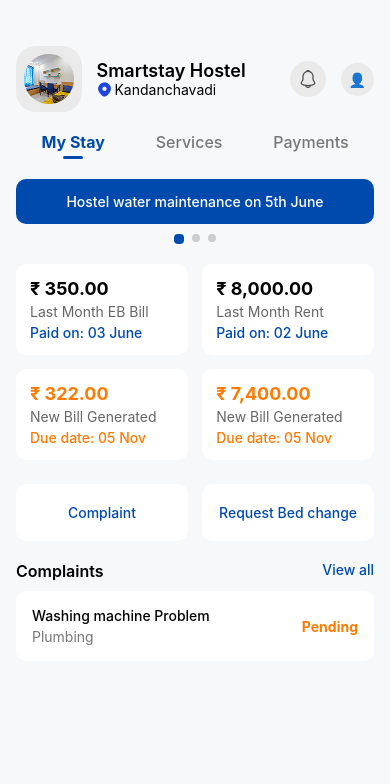
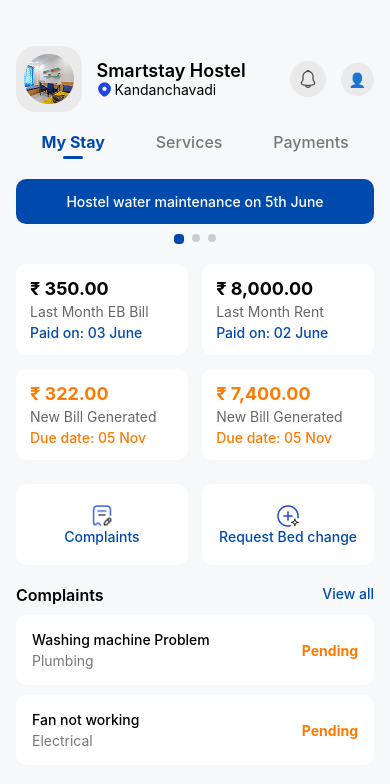
Before and after one commit to Qbatz/smartstay-tenant-mobile, a React Native app: screen / in a window 390 px wide. Shown: the top 784 px of the page. Built offline with nearby package versions, Linux system fonts and the light colour scheme.

Commit message:
stay_page

```diff
--- a/App.tsx
+++ b/App.tsx
@@ -7,7 +7,7 @@
 
 import { NewAppScreen } from '@react-native/new-app-screen';
 import { StatusBar, StyleSheet, useColorScheme, View } from 'react-native';
-import HomePage from './src/Components/HomePage';
+import MystayPage from './src/Components/MystayPage';
 import {
   SafeAreaProvider,
   useSafeAreaInsets,
@@ -19,7 +19,7 @@ function App() {
   return (
     <SafeAreaProvider>
       {/* <StatusBar barStyle={isDarkMode ? 'light-content' : 'dark-content'} /> */}
-      <HomePage />
+      <MystayPage />
     </SafeAreaProvider>
   );
 }
--- a/src/Components/HomePage.tsx
+++ /dev/null
@@ -1,220 +0,0 @@
-import React, { useState } from "react";
-import { View, Text, StyleSheet, ScrollView, TouchableOpacity ,Image} from "react-native";
-import Notification from "./Notification";
-// import Bell from "../assets/Images/notification.png"
-
-export default function HomePage() {
-  const [notificationshow, setNotificationShow] = useState(false);
-   const [activeTab, setActiveTab] = useState("My Stay");
-  const [activeDot, setActiveDot] = useState(0);
-
-  const handleNotificationShow = () => {
-    setNotificationShow(true);
-  };
-
-  const handleBack = () => {
-    setNotificationShow(false);
-  };
-
-
-  if (notificationshow) {
-    return <Notification onBack={handleBack} />;
-  }
-
-
-  return (
-    <ScrollView style={styles.container}>
-
-      <View style={styles.header}>
-         <View style={styles.profileIcon}>
-
-           <TouchableOpacity>
-<Image source={require("../assets/Images/Group 1.png")} />
-        </TouchableOpacity>
-        </View>
-
-        <View>
-          <Text  style={styles.hostelName}>Smartstay Hostel</Text>
-          <View style={{display:'flex', flexDirection:'row'}}>
-           <Image  source={require("../assets/Images/location.png")} />
-           <Text>Kandanchavadi</Text>
-          </View>
-
-        </View>
-
-        <View style={styles.profileIcon}>
-          {/* <TouchableOpacity onPress={handleNotificationShow}>
-            <Text style={styles.profileText}>Notification</Text>
-          </TouchableOpacity> */}
-           <TouchableOpacity onPress={handleNotificationShow}>
-<Image source={require("../assets/Images/notification.png")} />
-        </TouchableOpacity>
-        </View>
-
-        <View style={styles.profileIcon}>
-          <Text style={styles.profileText}>👤</Text>
-        </View>
-      </View>
-
-
-      {/* <View style={styles.tabs}>
-        <Text style={[styles.tabText, styles.activeTab]}>My Stay</Text>
-        <Text style={styles.tabText}>Services</Text>
-        <Text style={styles.tabText}>Payments</Text>
-      </View> */}
-       <View style={styles.tabs}>
-        {["My Stay", "Services", "Payments"].map((tab) => (
-          <TouchableOpacity key={tab} onPress={() => setActiveTab(tab)}>
-            <View style={styles.tabItem}>
-              <Text
-                style={[
-                  styles.tabText,
-                  activeTab === tab && styles.activeTab,
-                ]}
-              >
-                {tab}
-              </Text>
-              {activeTab === tab && <View style={styles.underline} />}
-            </View>
-          </TouchableOpacity>
-        ))}
-      </View>
-
-
-      <View style={styles.noticeBox}>
-        <Text style={styles.noticeText}>Hostel water maintenance on 5th June</Text>
-      </View>
-
-       <View style={styles.dotsContainer}>
-        {[0, 1, 2].map((dot) => (
-          <TouchableOpacity
-            key={dot}
-            onPress={() => {
-              if (dot === 1) handleNotificationShow(); // middle dot opens Notification
-              else setActiveDot(dot);
-            }}
-          >
-            <View
-              style={[
-                styles.dot,
-                activeDot === dot && styles.activeDotStyle,
-              ]}
-            />
-          </TouchableOpacity>
-        ))}
-      </View>
-
-
-      <View style={styles.billContainer}>
-        <View style={styles.billCard}>
-          <Text style={styles.amount}>₹ 350.00</Text>
-          <Text style={styles.label}>Last Month EB Bill</Text>
-          <Text style={styles.paidOn}>Paid on: 03 June</Text>
-        </View>
-
-        <View style={styles.billCard}>
-          <Text style={styles.amount}>₹ 8,000.00</Text>
-          <Text style={styles.label}>Last Month Rent</Text>
-          <Text style={styles.paidOn}>Paid on: 02 June</Text>
-        </View>
-
-        <View style={styles.billCard}>
-          <Text style={[styles.amount, { color: "#FF7A00" }]}>₹ 322.00</Text>
-          <Text style={styles.label}>New Bill Generated</Text>
-          <Text style={styles.dueOn}>Due date: 05 Nov</Text>
-        </View>
-
-        <View style={styles.billCard}>
-          <Text style={[styles.amount, { color: "#FF7A00" }]}>₹ 7,400.00</Text>
-          <Text style={styles.label}>New Bill Generated</Text>
-          <Text style={styles.dueOn}>Due date: 05 Nov</Text>
-        </View>
-      </View>
-
-
-      <View style={styles.quickLinks}>
-        <TouchableOpacity style={styles.quickButton}>
-          <Text style={styles.quickText}>Complaint</Text>
-        </TouchableOpacity>
-
-        <TouchableOpacity style={styles.quickButton}>
-          <Text style={styles.quickText}>Request Bed change</Text>
-        </TouchableOpacity>
-      </View>
-
-
-      <View style={styles.complaintSection}>
-        <View style={styles.complaintHeader}>
-          <Text style={styles.complaintTitle}>Complaints</Text>
-          <Text style={styles.viewAll}>View all</Text>
-        </View>
-
-        <View style={styles.complaintCard}>
-          <View>
-            <Text style={styles.complaintIssue}>Washing machine Problem</Text>
-            <Text style={styles.complaintType}>Plumbing</Text>
-          </View>
-          <Text style={styles.pending}>Pending</Text>
-        </View>
-      </View>
-    </ScrollView>
-  );
-}
-
-const styles = StyleSheet.create({
-  container: { flex: 1, backgroundColor: "#F7F8FA", padding: 16 },
-  header: { flexDirection: "row", justifyContent: "space-between", alignItems: "center", marginTop: 30 },
-  hostelName: { fontSize: 18, fontWeight: "600", color: "#000",marginRight:30},
-  location: { color: "#666" },
-  locationiconstyle : {marginTop:10},
-  profileIcon: { backgroundColor: "#EAEAEA", borderRadius: 20, padding: 8 },
-  profileText: { fontSize: 14 },
-  tabs: { flexDirection: "row", justifyContent: "space-around", marginTop: 20 },
-  tabText: { fontSize: 16, color: "#777", fontWeight: "500" },
-  activeTab: { color: "#004AAD", fontWeight: "bold" },
-  noticeBox: { backgroundColor: "#004AAD", borderRadius: 10, padding: 14, marginTop: 20 },
-  noticeText: { color: "#fff", fontWeight: "500", textAlign: "center" },
-  billContainer: { flexDirection: "row", flexWrap: "wrap", justifyContent: "space-between", marginTop: 20 },
-  billCard: { backgroundColor: "#fff", borderRadius: 10, padding: 14, width: "48%", marginBottom: 14, elevation: 2 },
-  amount: { fontSize: 18, fontWeight: "bold", color: "#000" },
-  label: { color: "#666", marginTop: 4 },
-  paidOn: { color: "#004AAD", marginTop: 4, fontWeight: "500" },
-  dueOn: { color: "#FF7A00", marginTop: 4, fontWeight: "500" },
-  quickLinks: { flexDirection: "row", justifyContent: "space-between", marginTop: 10 },
-  quickButton: { backgroundColor: "#fff", borderRadius: 10, paddingVertical: 20, width: "48%", alignItems: "center", elevation: 2 },
-  quickText: { color: "#004AAD", fontWeight: "500" },
-  complaintSection: { marginTop: 20, marginBottom: 40 },
-  complaintHeader: { flexDirection: "row", justifyContent: "space-between", marginBottom: 10 },
-  complaintTitle: { fontSize: 16, fontWeight: "600" },
-  viewAll: { color: "#004AAD", fontWeight: "500" },
-  complaintCard: { backgroundColor: "#fff", borderRadius: 10, padding: 16, flexDirection: "row", justifyContent: "space-between", alignItems: "center", elevation: 2 },
-  complaintIssue: { fontSize: 14, fontWeight: "500" },
-  complaintType: { color: "#777", marginTop: 4 },
-  pending: { color: "#FF7A00", fontWeight: "bold" },
-    tabItem: { alignItems: "center" },
-     underline: {
-    height: 3,
-    width: 20,
-    backgroundColor: "#004AAD",
-    borderRadius: 2,
-    marginTop: 4,
-  },
-  dotsContainer: {
-    flexDirection: "row",
-    justifyContent: "center",
-    marginTop: 10,
-  },
-  dot: {
-    width: 8,
-    height: 8,
-    borderRadius: 4,
-    backgroundColor: "#ccc",
-    marginHorizontal: 4,
-  },
-  activeDotStyle: {
-    backgroundColor: "#004AAD",
-    width: 10,
-    height: 10,
-  },
-
-});
--- a/src/Components/MystayPage.tsx
+++ b/src/Components/MystayPage.tsx
@@ -1,4 +1,4 @@
-import React, { useState } from "react";
+import React, { useState,useEffect } from "react";
 import {
   View,
   Text,
@@ -21,6 +21,7 @@ export default function MystayPage() {
   const handleBack = () => {
     setNotificationShow(false);
   };
+
 
   if (notificationshow) {
     return <Notification onBack={handleBack} />;
```
